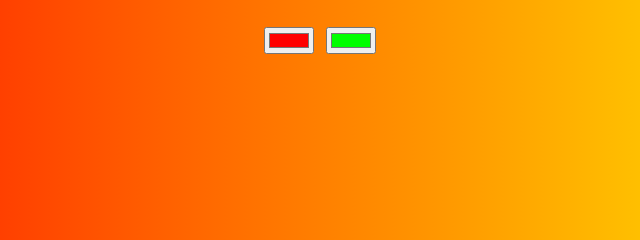
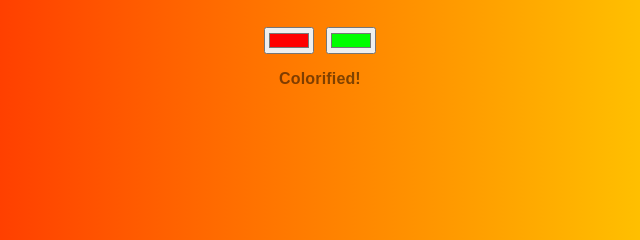
Before and after one commit to Eshwar95/Auto-Background-Generator-App, a plain HTML site: page index.html in a window 1280 px wide. Shown: the part 493-733 px from the top of the page, 320-960 px from the left. Drawn offline with Linux system fonts and the light colour scheme.

Commit message:
Changing text

```diff
--- a/index.html
+++ b/index.html
@@ -9,7 +9,7 @@
 	<h2>Current Background color based on the Selection</h2>
 	<input class="color1" type="color" name="color1" value="#ff0000">
 	<input class="color2" type="color" name="color2" value="#00ff00">
-	<h3></h3>
+	<h3><strong>Colorified!</strong></h3>
 	<script type="text/javascript" src="script.js"></script>
 
 </body>
```
